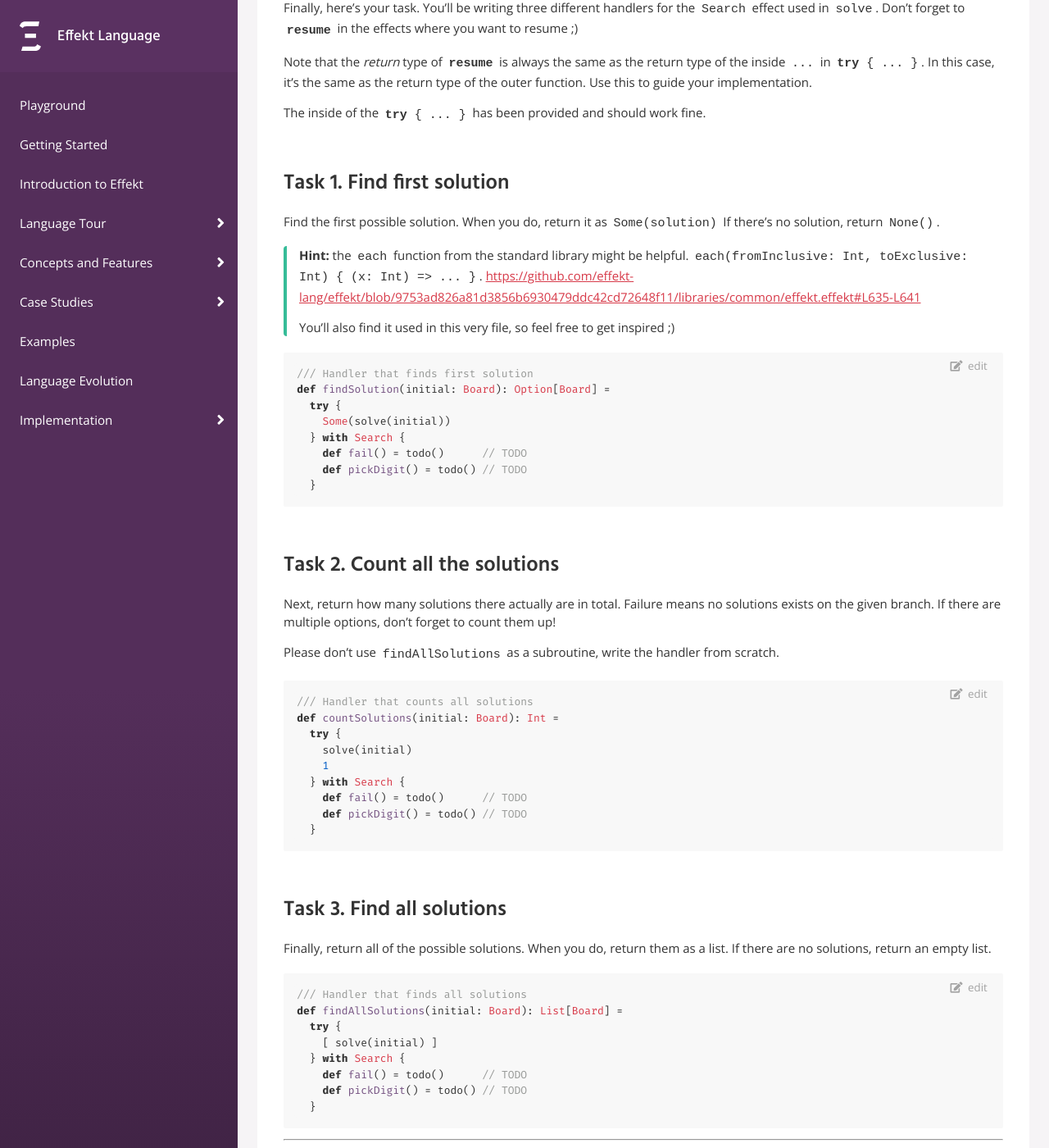
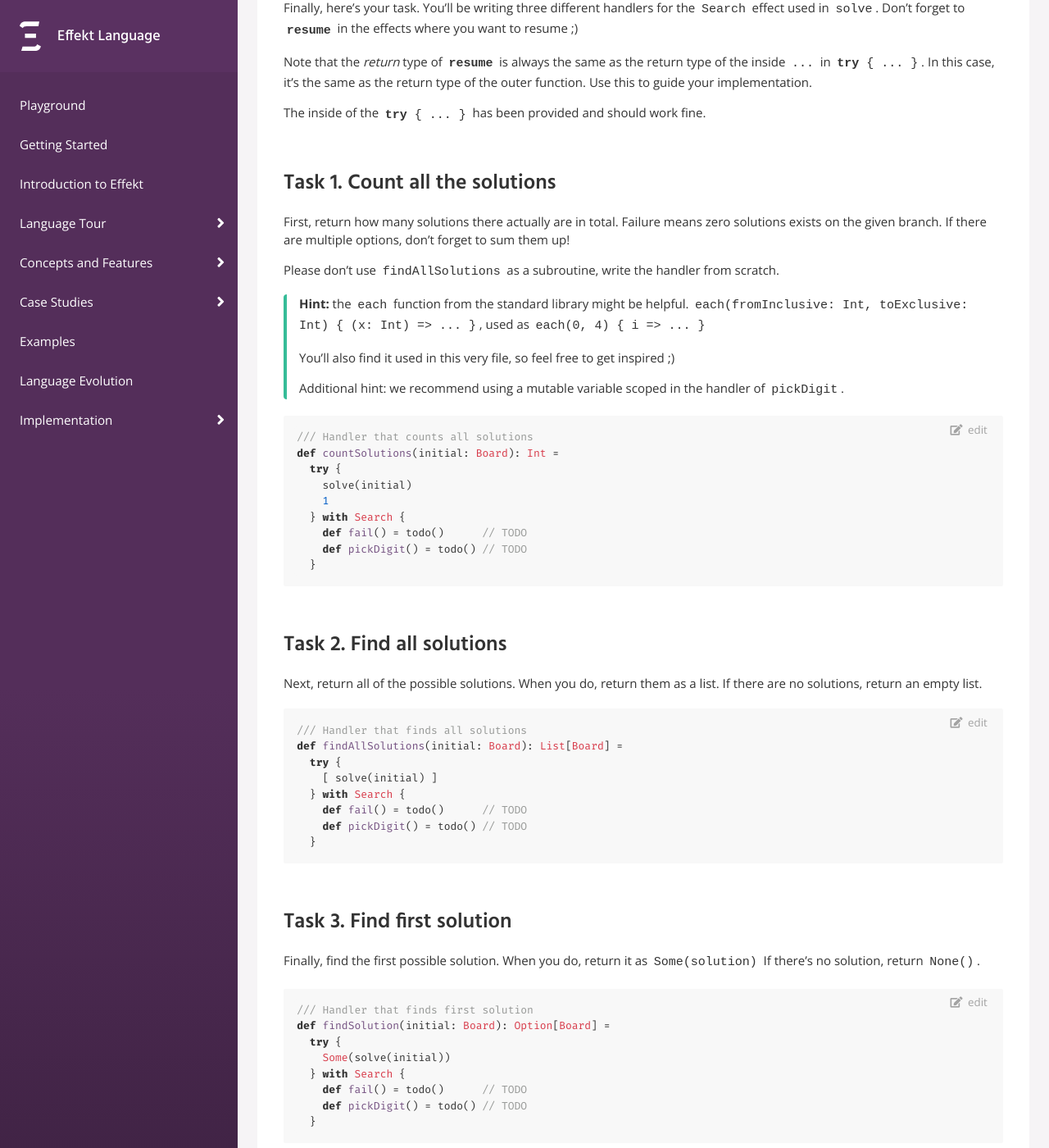
Before and after one commit to effekt-lang/effekt-website, a Jekyll site: the page built from docs/exercises/sudoku.effekt.md, in a window 1280 px wide and 1400 px high, scrolled down 4866 px. Shown: the whole window at 82% size. Built offline with Jekyll 4.4.1, drawn with Linux system fonts in a browser that asks for light colours; some of the changed text lies outside the part shown.

Commit message:
Exercises: sudoku - swap tasks around

````diff
--- a/docs/exercises/sudoku.effekt.md
+++ b/docs/exercises/sudoku.effekt.md
@@ -88,14 +88,16 @@ def someBoundary[T] { prog: => Unit / break[T] } =
 
 Let's define a 4x4 Sudoku board.
 We'll use the type alias / synonym `Board` to refer to a list of lists of numbers.
-(Yes, this is not a very efficient representation, it's just somewhat simple.)
+(Yes, this is neither an efficient nor a type-safe representation, it's just somewhat simple.)
+
+
+```effekt
+type Board = List[List[Int]]
+```
 
 Invariants for the board:
 1. the lists are always of length exactly `4`
 2. the numbers inside will always be either `1-4` (as a solution) or `0` (as a empty/placeholder value)
-```effekt
-type Board = List[List[Int]]
-```
 
 ### Internals
 
@@ -198,6 +200,7 @@ Next up is the effect we'll use for backtracking.
 It has two different operations:
 - return a valid digit (so one of `1`, `2`, `3`, `4`)
 - fail the current branch of computation
+
 ```effekt
 /// Search effect
 interface Search {
@@ -292,35 +295,20 @@ Use this to guide your implementation.
 
 The inside of the `try { ... }` has been provided and should work fine.
 
-### Task 1. Find first solution
+### Task 1. Count all the solutions
 
-Find the first possible solution. When you do, return it as `Some(solution)`
-If there's no solution, return `None()`.
+First, return how many solutions there actually are in total.
+Failure means zero solutions exists on the given branch.
+If there are multiple options, don't forget to sum them up!
+
+Please don't use `findAllSolutions` as a subroutine, write the handler from scratch.
 
 > **Hint:** the `each` function from the standard library might be helpful.
-> `each(fromInclusive: Int, toExclusive: Int) { (x: Int) => ... }`.
-> <https://github.com/effekt-lang/effekt/blob/9753ad826a81d3856b6930479ddc42cd72648f11/libraries/common/effekt.effekt#L635-L641>
+> `each(fromInclusive: Int, toExclusive: Int) { (x: Int) => ... }`, used as `each(0, 4) { i => ... }`
 >
 > You'll also find it used in this very file, so feel free to get inspired ;)
-
-```effekt
-/// Handler that finds first solution
-def findSolution(initial: Board): Option[Board] =
-  try {
-    Some(solve(initial))
-  } with Search {
-    def fail() = todo()      // TODO
-    def pickDigit() = todo() // TODO
-  }
-```
-
-### Task 2. Count all the solutions
-
-Next, return how many solutions there actually are in total.
-Failure means no solutions exists on the given branch.
-If there are multiple options, don't forget to count them up!
-
-Please don't use `findAllSolutions` as a subroutine, write the handler from scratch.
+>
+> Additional hint: we recommend using a mutable variable scoped in the handler of `pickDigit`.
 
 ```effekt
 /// Handler that counts all solutions
@@ -350,6 +338,23 @@ def findAllSolutions(initial: Board): List[Board] =
     def pickDigit() = todo() // TODO
   }
 ```
+
+### Task 3. Find first solution
+
+Finally, find the first possible solution. When you do, return it as `Some(solution)`
+If there's no solution, return `None()`.
+
+```effekt
+/// Handler that finds first solution
+def findSolution(initial: Board): Option[Board] =
+  try {
+    Some(solve(initial))
+  } with Search {
+    def fail() = todo()      // TODO
+    def pickDigit() = todo() // TODO
+  }
+```
+
 
 ---
 
````
Also changed, not shown: other parts of docs/exercises/sudoku.effekt.md (+2 -2 lines).
